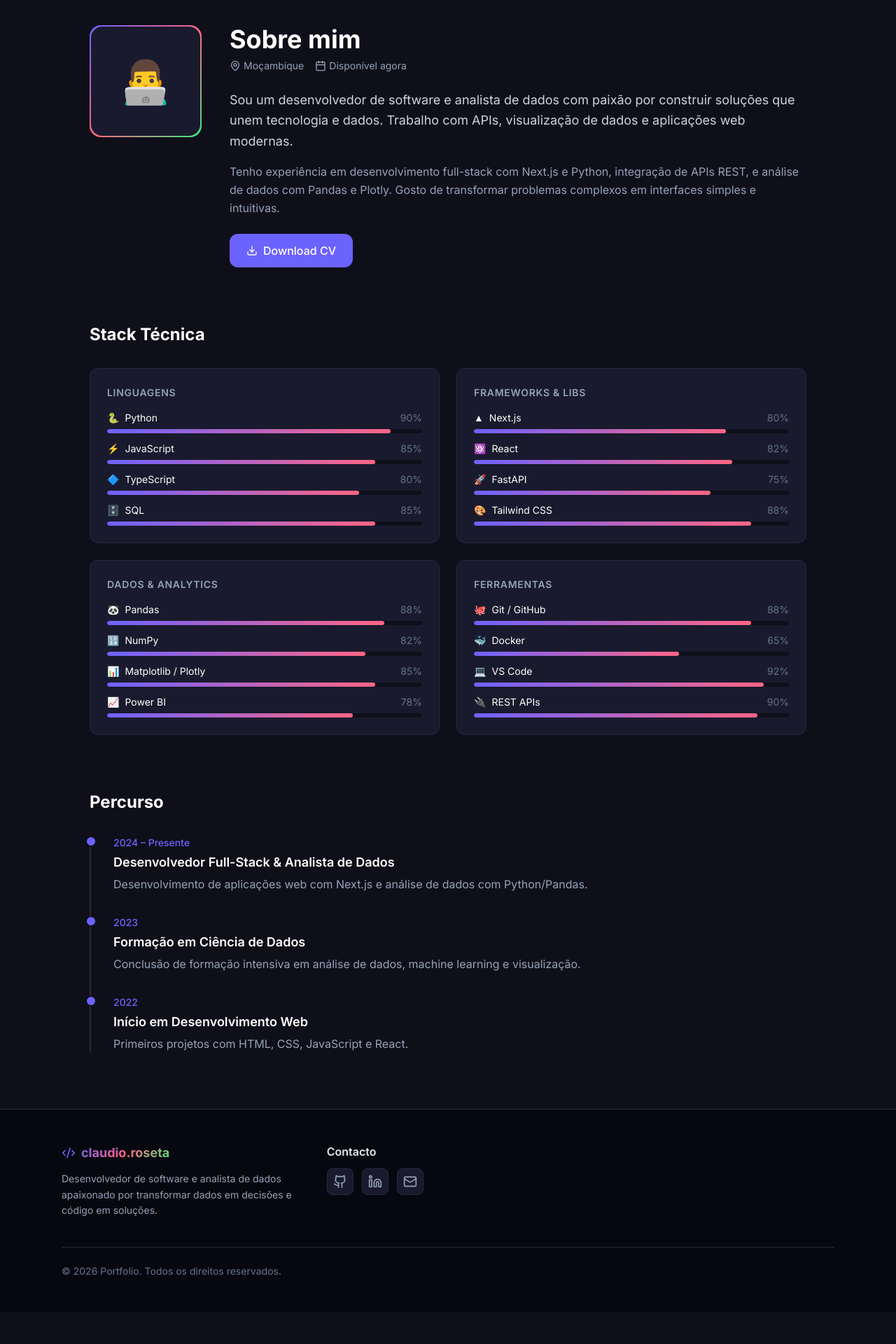
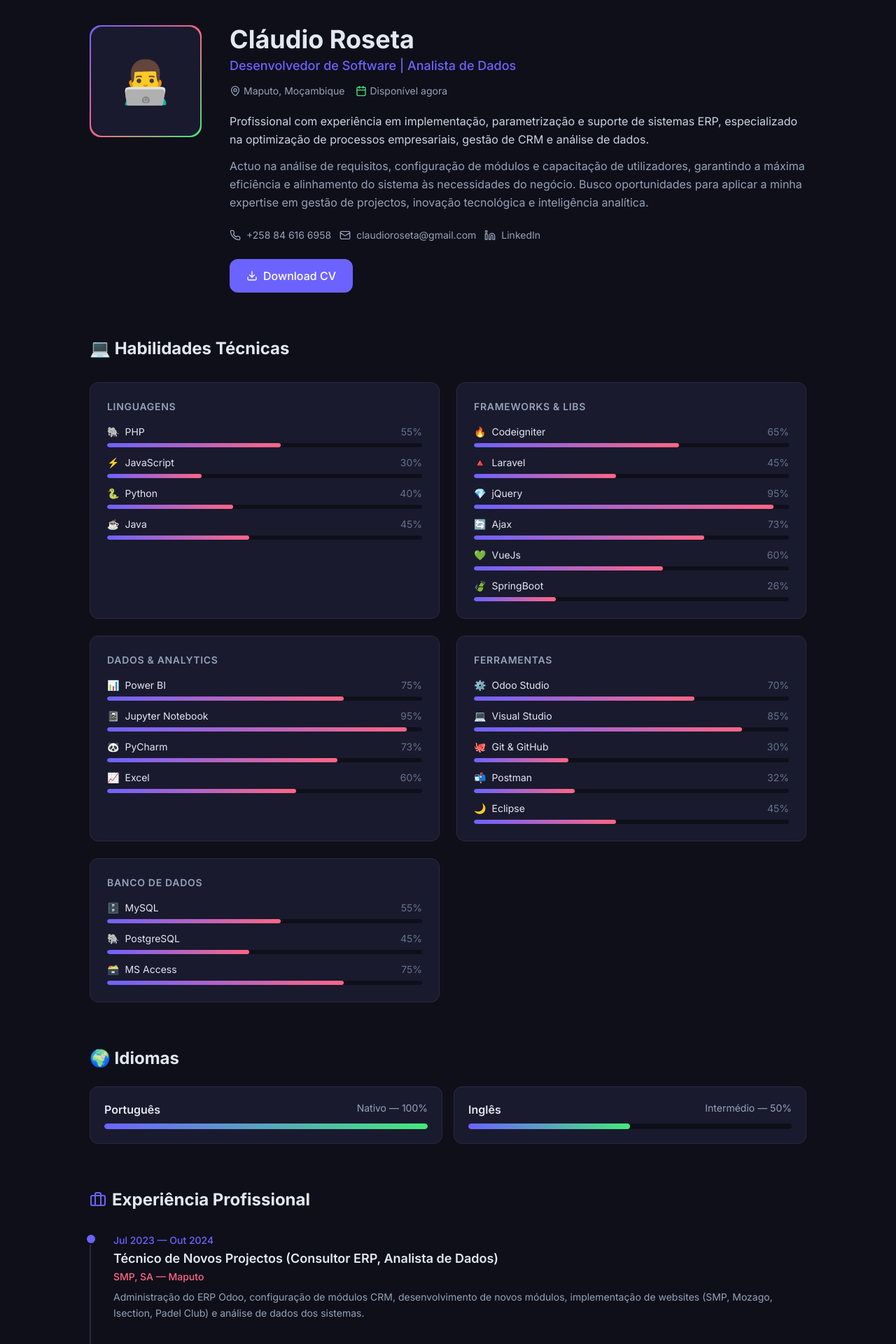
Before and after one commit to cjroseta/Portfolio, a Next.js app: page /sobre in a window 1280 px wide. Shown: the part 60-1980 px from the top of the page at 70% size. Before the commit the page ends 1934 px from the top, so only its background shows below. Built offline with nearby package versions, Linux system fonts and the light colour scheme.

Commit message:
update: portfolio com dados reais do CV

```diff
--- a/src/app/layout.tsx
+++ b/src/app/layout.tsx
@@ -6,12 +6,12 @@
 import { LangProvider } from '@/context/LangContext'
 
 export const metadata: Metadata = {
-  title: 'Portfolio | Dev & Análise de Dados',
-  description: 'Portfólio profissional de desenvolvimento de software e análise de dados com integrações de APIs reais.',
-  keywords: ['developer', 'portfolio', 'data analysis', 'software', 'APIs'],
+  title: 'Cláudio Roseta | Desenvolvedor de Software & Analista de Dados',
+  description: 'Portfólio de Cláudio Roseta — Desenvolvedor de Software e Analista de Dados especializado em ERP Odoo, Power BI, análise de dados e desenvolvimento web.',
+  keywords: ['Cláudio Roseta', 'desenvolvedor', 'analista de dados', 'Odoo', 'Power BI', 'Moçambique', 'ERP', 'portfolio'],
   openGraph: {
-    title: 'Portfolio | Dev & Análise de Dados',
-    description: 'Portfólio profissional com projetos reais e integrações de APIs.',
+    title: 'Cláudio Roseta | Dev & Analista de Dados',
+    description: 'Portfólio profissional com projectos reais, integrações de APIs e análise de dados.',
     type: 'website',
   },
 }
--- a/src/app/sobre/page.tsx
+++ b/src/app/sobre/page.tsx
@@ -1,21 +1,28 @@
-import { skills, timeline } from '@/data/skills'
-import { Download, MapPin, Calendar } from 'lucide-react'
+'use client'
 
-const categoryLabels: Record<string, string> = {
-  linguagem: 'Linguagens',
-  framework: 'Frameworks & Libs',
-  dados: 'Dados & Analytics',
-  ferramenta: 'Ferramentas',
-}
+import { skills, timeline, certifications } from '@/data/skills'
+import { Download, MapPin, Calendar, Award, Briefcase, Phone, Mail, Linkedin } from 'lucide-react'
+import { useLang } from '@/context/LangContext'
 
 const categoryColors: Record<string, string> = {
   linguagem: 'text-primary border-primary/30 bg-primary/5',
   framework: 'text-secondary border-secondary/30 bg-secondary/5',
   dados: 'text-accent border-accent/30 bg-accent/5',
   ferramenta: 'text-yellow-400 border-yellow-500/30 bg-yellow-500/5',
+  banco: 'text-blue-400 border-blue-500/30 bg-blue-500/5',
 }
 
 export default function SobrePage() {
+  const { t } = useLang()
+
+  const categoryLabels: Record<string, string> = {
+    linguagem: t.about.cat_linguagem,
+    framework: t.about.cat_framework,
+    dados: t.about.cat_dados,
+    ferramenta: t.about.cat_ferramenta,
+    banco: t.about.cat_banco,
+  }
+
   const grouped = skills.reduce<Record<string, typeof skills>>((acc, s) => {
     acc[s.category] = [...(acc[s.category] || []), s]
     return acc
@@ -26,7 +33,7 @@
       <div className="max-w-5xl mx-auto">
 
         {/* Header */}
-        <div className="flex flex-col md:flex-row gap-10 items-start mb-20">
+        <div className="flex flex-col md:flex-row gap-10 items-start mb-16">
           <div className="flex-shrink-0">
             <div className="w-40 h-40 rounded-2xl bg-gradient-to-br from-primary via-secondary to-accent p-0.5">
               <div className="w-full h-full rounded-2xl bg-card flex items-center justify-center text-6xl">
@@ -36,49 +43,65 @@
           </div>
 
           <div className="flex-1">
-            <h1 className="text-4xl font-bold text-white mb-2">Sobre mim</h1>
-            <div className="flex items-center gap-4 text-slate-400 text-sm mb-6">
-              <span className="flex items-center gap-1"><MapPin className="w-4 h-4" /> Moçambique</span>
-              <span className="flex items-center gap-1"><Calendar className="w-4 h-4" /> Disponível agora</span>
+            <h1 className="text-4xl font-bold text-text mb-1">Cláudio Roseta</h1>
+            <p className="text-primary font-medium text-lg mb-3">Desenvolvedor de Software | Analista de Dados</p>
+            <div className="flex flex-wrap items-center gap-4 text-muted text-sm mb-5">
+              <span className="flex items-center gap-1"><MapPin className="w-4 h-4" /> {t.about.location}</span>
+              <span className="flex items-center gap-1"><Calendar className="w-4 h-4 text-accent" /> {t.about.available}</span>
             </div>
-            <p className="text-slate-300 leading-relaxed text-lg mb-4">
-              Sou um desenvolvedor de software e analista de dados com paixão por construir soluções que unem tecnologia e dados. Trabalho com APIs, visualização de dados e aplicações web modernas.
-            </p>
-            <p className="text-slate-400 leading-relaxed mb-6">
-              Tenho experiência em desenvolvimento full-stack com Next.js e Python, integração de APIs REST, e análise de dados com Pandas e Plotly. Gosto de transformar problemas complexos em interfaces simples e intuitivas.
-            </p>
+            <p className="text-slate-300 leading-relaxed mb-3">{t.about.bio1}</p>
+            <p className="text-muted leading-relaxed mb-6">{t.about.bio2}</p>
+
+            {/* Contactos rápidos */}
+            <div className="flex flex-wrap gap-3 mb-6">
+              <a href="tel:+258846166958" className="flex items-center gap-2 text-sm text-muted hover:text-primary transition-colors">
+                <Phone className="w-4 h-4" /> +258 84 616 6958
+              </a>
+              <a href="mailto:claudioroseta@gmail.com" className="flex items-center gap-2 text-sm text-muted hover:text-primary transition-colors">
+                <Mail className="w-4 h-4" /> claudioroseta@gmail.com
+              </a>
+              <a href="https://bit.ly/link_claudio" target="_blank" rel="noopener noreferrer" className="flex items-center gap-2 text-sm text-muted hover:text-primary transition-colors">
+                <Linkedin className="w-4 h-4" /> LinkedIn
+              </a>
+            </div>
+
             <a
               href="/cv.pdf"
               download
               className="inline-flex items-center gap-2 px-6 py-3 bg-primary text-white font-medium rounded-xl hover:bg-primary/80 transition-colors"
             >
-              <Download className="w-4 h-4" /> Download CV
+              <Download className="w-4 h-4" /> {t.about.download_cv}
             </a>
           </div>
         </div>
 
         {/* Skills */}
-        <div className="mb-20">
-          <h2 className="text-2xl font-bold text-white mb-8">Stack Técnica</h2>
+        <div className="mb-16">
+          <h2 className="text-2xl font-bold text-text mb-8 flex items-center gap-2">
+            💻 {t.about.stack_title}
+          </h2>
           <div className="grid grid-cols-1 md:grid-cols-2 gap-6">
             {Object.entries(grouped).map(([category, items]) => (
               <div key={category} className="bg-card border border-border rounded-xl p-6">
-                <h3 className="text-sm font-semibold text-slate-400 uppercase tracking-wider mb-4">
+                <h3 className="text-sm font-semibold text-muted uppercase tracking-wider mb-4">
                   {categoryLabels[category]}
                 </h3>
                 <div className="space-y-3">
                   {items.map((skill) => (
                     <div key={skill.name}>
                       <div className="flex justify-between text-sm mb-1.5">
-                        <span className="flex items-center gap-2 text-white">
+                        <span className="flex items-center gap-2 text-text">
                           <span>{skill.icon}</span> {skill.name}
                         </span>
-                        <span className="text-slate-500">{skill.level}%</span>
+                        <span className="text-faint">{skill.level}%</span>
                       </div>
                       <div className="h-1.5 bg-dark rounded-full overflow-hidden">
                         <div
-                          className="h-full bg-gradient-to-r from-primary to-secondary rounded-full"
-                          style={{ width: `${skill.level}%` }}
+                          className="h-full rounded-full transition-all duration-1000"
+                          style={{
+                            width: `${skill.level}%`,
+                            background: 'linear-gradient(90deg, var(--primary), var(--secondary))',
+                          }}
                         />
                       </div>
                     </div>
@@ -89,16 +112,71 @@
           </div>
         </div>
 
+        {/* Idiomas */}
+        <div className="mb-16">
+          <h2 className="text-2xl font-bold text-text mb-6 flex items-center gap-2">🌍 Idiomas</h2>
+          <div className="grid grid-cols-1 sm:grid-cols-2 gap-4">
+            {[
+              { lang: 'Português', level: 100, label: 'Nativo' },
+              { lang: 'Inglês', level: 50, label: 'Intermédio' },
+            ].map(({ lang, level, label }) => (
+              <div key={lang} className="bg-card border border-border rounded-xl p-5">
+                <div className="flex justify-between mb-2">
+                  <span className="text-text font-semibold">{lang}</span>
+                  <span className="text-muted text-sm">{label} — {level}%</span>
+                </div>
+                <div className="h-2 bg-dark rounded-full overflow-hidden">
+                  <div className="h-full rounded-full bg-gradient-to-r from-primary to-accent" style={{ width: `${level}%` }} />
+                </div>
+              </div>
+            ))}
+          </div>
+        </div>
+
         {/* Timeline */}
-        <div>
-          <h2 className="text-2xl font-bold text-white mb-8">Percurso</h2>
+        <div className="mb-16">
+          <h2 className="text-2xl font-bold text-text mb-8 flex items-center gap-2">
+            <Briefcase className="w-6 h-6 text-primary" /> {t.about.journey}
+          </h2>
           <div className="relative border-l-2 border-border pl-8 space-y-8">
             {timeline.map((item, i) => (
               <div key={i} className="relative">
                 <div className="absolute -left-10 w-4 h-4 rounded-full bg-primary border-2 border-dark" />
-                <p className="text-primary text-sm font-medium mb-1">{item.year}</p>
-                <h3 className="text-white font-semibold text-lg mb-1">{item.title}</h3>
-                <p className="text-slate-400 leading-relaxed">{item.description}</p>
+                <p className="text-primary text-sm font-medium mb-0.5">{item.year}</p>
+                <h3 className="text-text font-semibold text-lg mb-0.5">{item.title}</h3>
+                <p className="text-secondary text-sm font-medium mb-2">{item.company}</p>
+                <p className="text-muted leading-relaxed text-sm">{item.description}</p>
+              </div>
+            ))}
+          </div>
+        </div>
+
+        {/* Educação */}
+        <div className="mb-16">
+          <h2 className="text-2xl font-bold text-text mb-6 flex items-center gap-2">🎓 Educação</h2>
+          <div className="bg-card border border-border rounded-xl p-6">
+            <p className="text-primary text-sm font-medium mb-1">2025 (em curso)</p>
+            <h3 className="text-text font-semibold text-lg">Licenciatura em Engenharia Informática</h3>
+            <p className="text-muted text-sm">Universidade Aberta ISCED</p>
+          </div>
+        </div>
+
+        {/* Certificações */}
+        <div>
+          <h2 className="text-2xl font-bold text-text mb-6 flex items-center gap-2">
+            <Award className="w-6 h-6 text-primary" /> {t.about.certifications}
+          </h2>
+          <div className="grid grid-cols-1 sm:grid-cols-2 gap-3">
+            {certifications.map((cert, i) => (
+              <div key={i} className="bg-card border border-border rounded-xl p-4 flex items-start gap-3 hover:border-primary/50 transition-colors">
+                <div className="w-8 h-8 rounded-lg bg-primary/10 flex items-center justify-center flex-shrink-0">
+                  <Award className="w-4 h-4 text-primary" />
+                </div>
+                <div>
+                  <p className="text-text font-medium text-sm">{cert.title}</p>
+                  <p className="text-muted text-xs">{cert.institution}</p>
+                  <p className="text-primary text-xs font-medium mt-0.5">{cert.year}</p>
+                </div>
               </div>
             ))}
           </div>
--- a/src/components/home/HeroSection.tsx
+++ b/src/components/home/HeroSection.tsx
@@ -59,10 +59,9 @@
 
         <div className="mt-16 flex justify-center gap-8 text-faint text-sm">
           {[
-            { value: '10+', label: t.hero.stat_projects },
-            { value: '5+', label: t.hero.stat_apis },
+            { value: '6+', label: t.hero.stat_projects },
+            { value: '3', label: t.hero.stat_apis },
             { value: '5+', label: t.hero.stat_years },
-            // Altera os valores acima conforme a tua realidade
           ].map((stat) => (
             <div key={stat.label} className="text-center">
               <div className="text-3xl font-bold text-text mb-1">{stat.value}</div>
--- a/src/data/skills.ts
+++ b/src/data/skills.ts
@@ -1,43 +1,67 @@
 export interface Skill {
   name: string
   level: number
-  category: 'linguagem' | 'framework' | 'dados' | 'ferramenta'
+  category: 'linguagem' | 'framework' | 'dados' | 'ferramenta' | 'banco'
   icon: string
 }
 
 export const skills: Skill[] = [
-  { name: 'Python', level: 90, category: 'linguagem', icon: '🐍' },
-  { name: 'JavaScript', level: 85, category: 'linguagem', icon: '⚡' },
-  { name: 'TypeScript', level: 80, category: 'linguagem', icon: '🔷' },
-  { name: 'SQL', level: 85, category: 'linguagem', icon: '🗄️' },
-  { name: 'Next.js', level: 80, category: 'framework', icon: '▲' },
-  { name: 'React', level: 82, category: 'framework', icon: '⚛️' },
-  { name: 'FastAPI', level: 75, category: 'framework', icon: '🚀' },
-  { name: 'Tailwind CSS', level: 88, category: 'framework', icon: '🎨' },
-  { name: 'Pandas', level: 88, category: 'dados', icon: '🐼' },
-  { name: 'NumPy', level: 82, category: 'dados', icon: '🔢' },
-  { name: 'Matplotlib / Plotly', level: 85, category: 'dados', icon: '📊' },
-  { name: 'Power BI', level: 78, category: 'dados', icon: '📈' },
-  { name: 'Git / GitHub', level: 88, category: 'ferramenta', icon: '🐙' },
-  { name: 'Docker', level: 65, category: 'ferramenta', icon: '🐳' },
-  { name: 'VS Code', level: 92, category: 'ferramenta', icon: '💻' },
-  { name: 'REST APIs', level: 90, category: 'ferramenta', icon: '🔌' },
+  // Linguagens & Frameworks
+  { name: 'PHP', level: 55, category: 'linguagem', icon: '🐘' },
+  { name: 'JavaScript', level: 30, category: 'linguagem', icon: '⚡' },
+  { name: 'Python', level: 40, category: 'linguagem', icon: '🐍' },
+  { name: 'Java', level: 45, category: 'linguagem', icon: '☕' },
+  { name: 'Codeigniter', level: 65, category: 'framework', icon: '🔥' },
+  { name: 'Laravel', level: 45, category: 'framework', icon: '🔺' },
+  { name: 'jQuery', level: 95, category: 'framework', icon: '💎' },
+  { name: 'Ajax', level: 73, category: 'framework', icon: '🔄' },
+  { name: 'VueJs', level: 60, category: 'framework', icon: '💚' },
+  { name: 'SpringBoot', level: 26, category: 'framework', icon: '🍃' },
+  // Dados & Analytics
+  { name: 'Power BI', level: 75, category: 'dados', icon: '📊' },
+  { name: 'Jupyter Notebook', level: 95, category: 'dados', icon: '📓' },
+  { name: 'PyCharm', level: 73, category: 'dados', icon: '🐼' },
+  { name: 'Excel', level: 60, category: 'dados', icon: '📈' },
+  // Ferramentas
+  { name: 'Odoo Studio', level: 70, category: 'ferramenta', icon: '⚙️' },
+  { name: 'Visual Studio', level: 85, category: 'ferramenta', icon: '💻' },
+  { name: 'Git & GitHub', level: 30, category: 'ferramenta', icon: '🐙' },
+  { name: 'Postman', level: 32, category: 'ferramenta', icon: '📬' },
+  { name: 'Eclipse', level: 45, category: 'ferramenta', icon: '🌙' },
+  // Banco de Dados
+  { name: 'MySQL', level: 55, category: 'banco', icon: '🗄️' },
+  { name: 'PostgreSQL', level: 45, category: 'banco', icon: '🐘' },
+  { name: 'MS Access', level: 75, category: 'banco', icon: '🗃️' },
 ]
 
 export const timeline = [
   {
-    year: '2024 – Presente',
-    title: 'Desenvolvedor Full-Stack & Analista de Dados',
-    description: 'Desenvolvimento de aplicações web com Next.js e análise de dados com Python/Pandas.',
+    year: 'Jul 2023 — Out 2024',
+    title: 'Técnico de Novos Projectos (Consultor ERP, Analista de Dados)',
+    company: 'SMP, SA — Maputo',
+    description: 'Administração do ERP Odoo, configuração de módulos CRM, desenvolvimento de novos módulos, implementação de websites (SMP, Mozago, Isection, Padel Club) e análise de dados dos sistemas.',
   },
   {
-    year: '2023',
-    title: 'Formação em Ciência de Dados',
-    description: 'Conclusão de formação intensiva em análise de dados, machine learning e visualização.',
+    year: 'Jan 2022 — Mai 2023',
+    title: 'Analista de Dados & Desenvolvedor de Software',
+    company: 'Cometal, SARL — Matola',
+    description: 'Desenvolvimento e implementação de sistema de gestão de operações (ordens de serviço, estoque, compras, vendas, manutenção). Extração, limpeza e tratamento de dados em Excel e Power BI.',
   },
   {
-    year: '2022',
-    title: 'Início em Desenvolvimento Web',
-    description: 'Primeiros projetos com HTML, CSS, JavaScript e React.',
+    year: 'Fev 2019 — Nov 2021',
+    title: 'Analista de Dados',
+    company: 'Paytech, S.A. — Maputo',
+    description: 'Extração, limpeza e preparação de dados. Validação de dados, ticketing e facturamento. Análise de bilhética e produção de relatórios de vendas, operações e finanças.',
   },
 ]
+
+export const certifications = [
+  { year: '2025', title: 'DAX Fundamental', institution: 'Xperiun — Online' },
+  { year: '2024', title: 'Monitoria e Avaliação de Projectos', institution: 'SENTI PENSAR — Online' },
+  { year: '2023–2024', title: 'Power BI do Básico ao Avançado', institution: 'Udemy — Stefano Larmelina' },
+  { year: '2023–2024', title: 'Microsoft Excel Completo', institution: 'Udemy — João Paulo de Lira' },
+  { year: '2023–2024', title: 'Mastering Odoo Development', institution: 'Udemy — Odoo Class Video' },
+  { year: '2019–2023', title: 'Webmaster Front-End Completo', institution: 'Danki Code — 81h' },
+  { year: '2019–2023', title: 'Desenvolvimento Web Completo', institution: 'Danki Code — 84h' },
+  { year: '2019–2023', title: 'PHP Jedai', institution: 'Danki Code — 27h' },
+]
--- a/src/i18n/en.ts
+++ b/src/i18n/en.ts
@@ -47,17 +47,19 @@
   },
   about: {
     title: 'About me',
-    location: 'Mozambique',
+    location: 'Maputo, Mozambique',
     available: 'Available now',
-    bio1: "I'm a software developer and data analyst passionate about building solutions that connect technology and data. I work with APIs, data visualization and modern web applications.",
-    bio2: 'I have experience in full-stack development with Next.js and Python, REST API integration, and data analysis with Pandas and Plotly. I enjoy transforming complex problems into simple and intuitive interfaces.',
+    bio1: 'Professional with experience in ERP implementation, parameterization and support, specialized in business process optimization, CRM management and data analysis.',
+    bio2: 'I work on requirements analysis, module configuration and user training, ensuring maximum efficiency and system alignment to business needs. I seek opportunities to apply my expertise in project management, technological innovation and analytical intelligence.',
     download_cv: 'Download CV',
-    stack_title: 'Tech Stack',
-    journey: 'Journey',
+    stack_title: 'Technical Skills',
+    journey: 'Work Experience',
+    certifications: 'Certifications',
     cat_linguagem: 'Languages',
     cat_framework: 'Frameworks & Libs',
     cat_dados: 'Data & Analytics',
     cat_ferramenta: 'Tools',
+    cat_banco: 'Databases',
   },
   projects: {
     label: 'Portfolio',
--- a/src/i18n/pt.ts
+++ b/src/i18n/pt.ts
@@ -47,17 +47,19 @@
   },
   about: {
     title: 'Sobre mim',
-    location: 'Moçambique',
+    location: 'Maputo, Moçambique',
     available: 'Disponível agora',
-    bio1: 'Sou um desenvolvedor de software e analista de dados com paixão por construir soluções que unem tecnologia e dados. Trabalho com APIs, visualização de dados e aplicações web modernas.',
-    bio2: 'Tenho experiência em desenvolvimento full-stack com Next.js e Python, integração de APIs REST, e análise de dados com Pandas e Plotly. Gosto de transformar problemas complexos em interfaces simples e intuitivas.',
+    bio1: 'Profissional com experiência em implementação, parametrização e suporte de sistemas ERP, especializado na optimização de processos empresariais, gestão de CRM e análise de dados.',
+    bio2: 'Actuo na análise de requisitos, configuração de módulos e capacitação de utilizadores, garantindo a máxima eficiência e alinhamento do sistema às necessidades do negócio. Busco oportunidades para aplicar a minha expertise em gestão de projectos, inovação tecnológica e inteligência analítica.',
     download_cv: 'Download CV',
-    stack_title: 'Stack Técnica',
-    journey: 'Percurso',
+    stack_title: 'Habilidades Técnicas',
+    journey: 'Experiência Profissional',
+    certifications: 'Certificações',
     cat_linguagem: 'Linguagens',
     cat_framework: 'Frameworks & Libs',
     cat_dados: 'Dados & Analytics',
     cat_ferramenta: 'Ferramentas',
+    cat_banco: 'Banco de Dados',
   },
   projects: {
     label: 'Portfólio',
```
